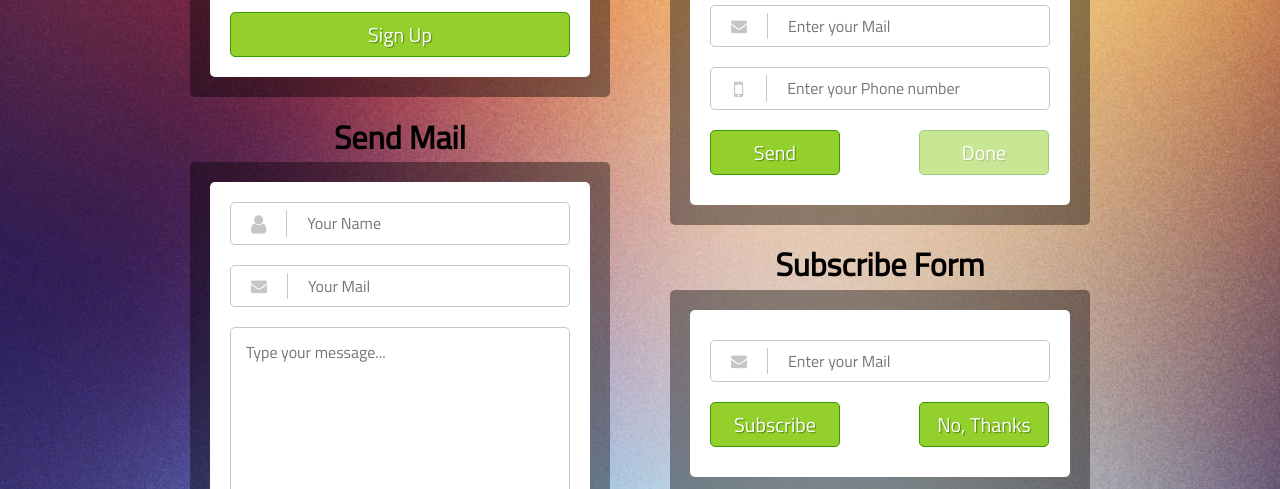
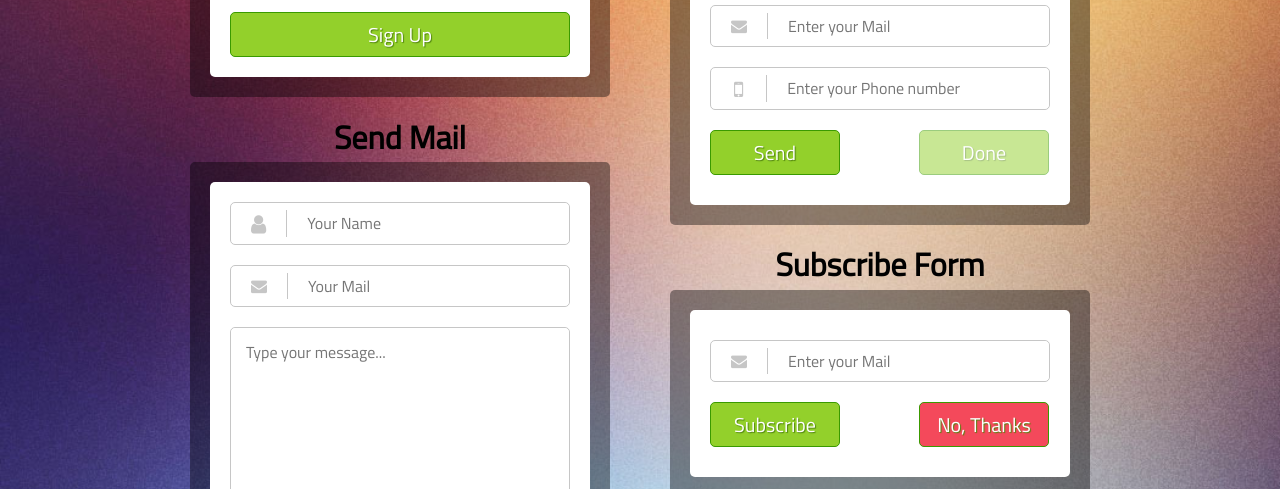
Before and after one commit to rudymichal/WWDC1, a plain HTML site: page index.html in a window 1280 px wide. Shown: the part 619-1108 px from the top of the page. Drawn offline with nearby package versions, Linux system fonts and the light colour scheme.

Commit message:
change 'no thanks' button color

```diff
--- a/index.html
+++ b/index.html
@@ -182,7 +182,7 @@
 							</div>
 							<div class="column column-1-2 column-align-middle">
 								<div class="small-submit small-button">
-									<button type="reset" class="button-form">No, Thanks</button>
+									<button type="reset" class="button-form no-thanks">No, Thanks</button>
 								</div>
 							</div>
 						</div>
--- a/style.css
+++ b/style.css
@@ -195,6 +195,10 @@ label {
 	cursor: pointer;
 }
 
+.no-thanks {
+	background: #f4495b;
+}
+
 .small-submit {
 	width: 100%;
 	max-width: 140px;
```
